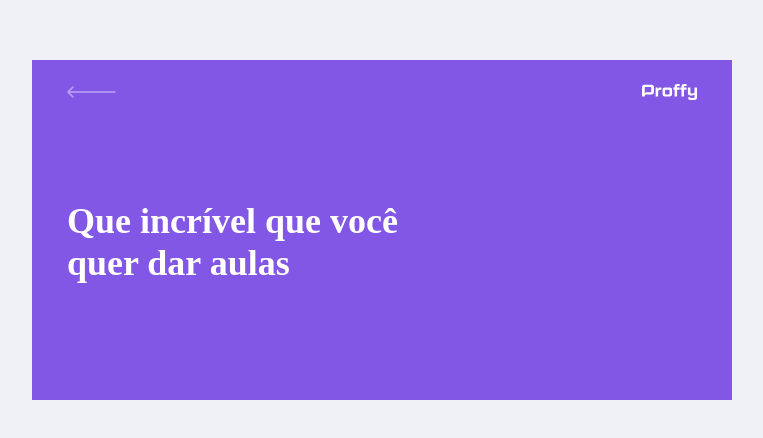
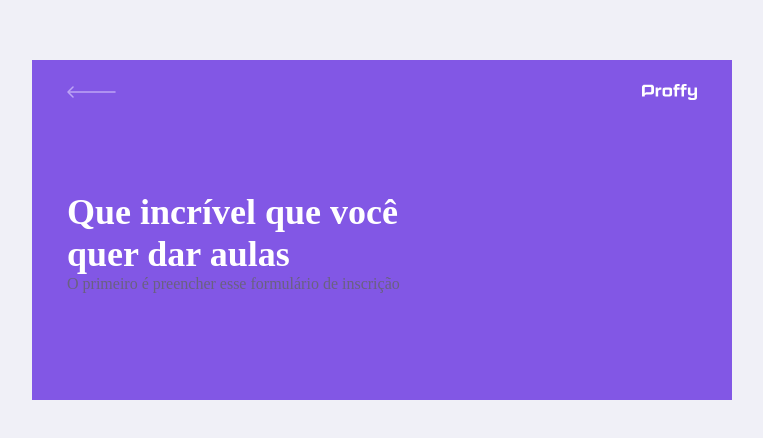
Before and after one commit to usamu11/nlw2-Proffy, a React (Create React App) app in the folder aulas/web/: page /give-classes in a window 1280 px wide. Shown: the part 170-608 px from the top of the page, without its empty margins (258-1021 px from the left). Built offline with nearby package versions, Linux system fonts and the light colour scheme; the HTML template or start-up script is replaced by a standard one.

Commit message:
chore: add description Ternary If

```diff
--- a/aulas/web/src/Components/PageHeader/index.tsx
+++ b/aulas/web/src/Components/PageHeader/index.tsx
@@ -24,6 +24,7 @@ const PageHeader: React.FC<PageHeaderProps> = (props) => {
 
       <div className="header-content">
         <strong>{props.title}</strong>
+        {props.description && <p>{props.description} </p>}
 
         {props.children}
       </div>
```
